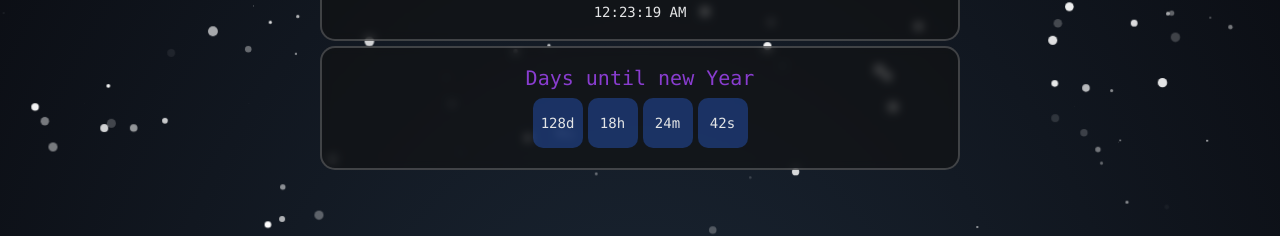
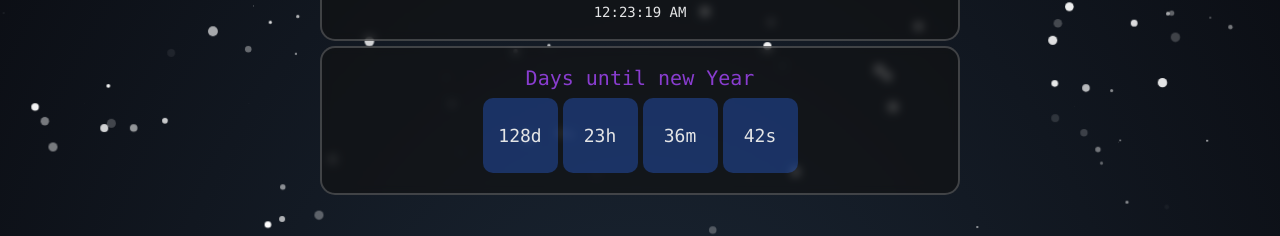
Before and after one commit to FlamesC0der/DevWebsite, a Vue app: page / in a window 1280 px wide. Shown: the part 298-534 px from the top of the page. Built offline with nearby package versions, Linux system fonts and the light colour scheme; no server answers.

Commit message:
upd timer

```diff
--- a/src/views/Home.vue
+++ b/src/views/Home.vue
@@ -1,7 +1,7 @@
 <script setup>
 import { ref, onBeforeMount } from 'vue'
 
-const countDownDate = new Date('2023-12-31T18:48:00')
+const countDownDate = new Date('2024-01-01T00:00:00')
 let time = ref(new Date())
 let countdownValue = ref({
   days: "-",
@@ -116,10 +116,11 @@ onBeforeMount(() => {
     display: flex;
     justify-content: center;
     align-items: center;
-    width: 50px;
-    height: 50px;
+    width: 75px;
+    height: 75px;
     background: #285dcf69;
     border-radius: 10px;
+    font-size: 18px;
   }
 }
 .countdown-transition-enter-active,
```
